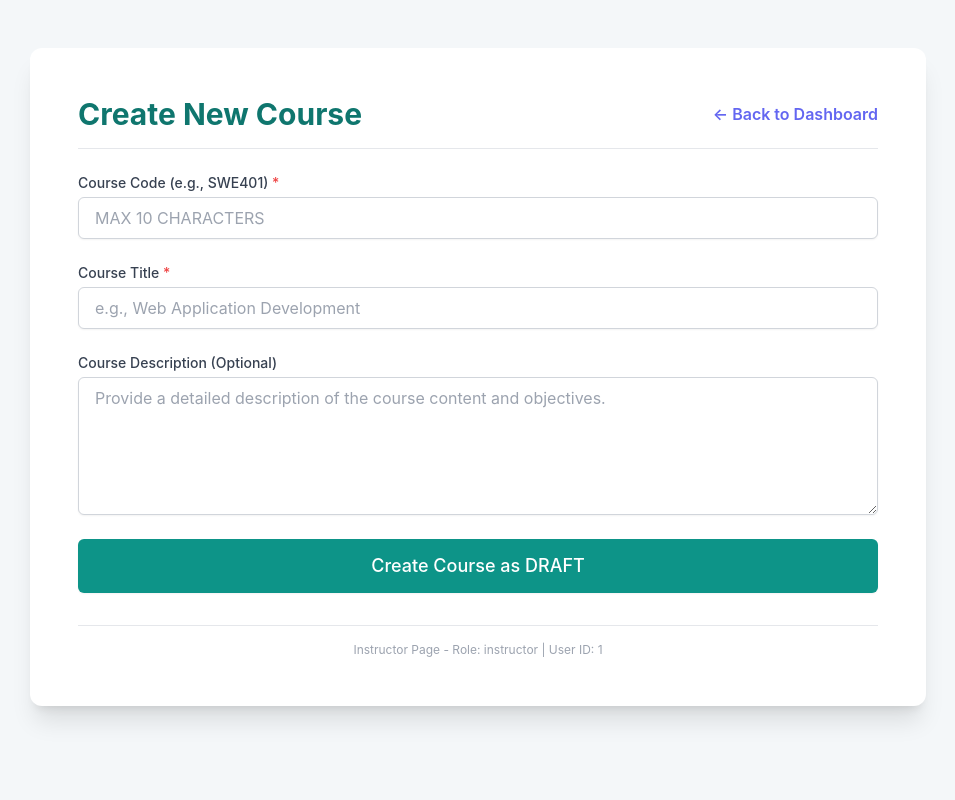
After one commit to kazihalim00/skillpath-lms, a PHP site: page /instructor_course_create.php in a window 1280 px wide. The commit adds this page. Shown: the whole page, without its empty margins (162-1117 px from the left). Run offline with PHP 8.4, Linux system fonts and the light colour scheme; the visitor is signed in with stand-in values (Sample User, id 1); some libraries are stand-ins or nearby versions.

```diff
--- a/admin_dashboard.php
+++ b/admin_dashboard.php
@@ -4,7 +4,6 @@
  * * This is the secure landing page for Admin users.
  */
 
-// Start a session to access user login information
 session_start();
 
 // Check if the user is NOT logged in or if their role is NOT 'admin'
--- /dev/null
+++ b/instructor_course_create.php
@@ -0,0 +1,176 @@
+<?php
+/**
+ * SkillPath Project: Instructor Course Creation Page
+ *
+ * This page contains the form for creating a new course and the logic
+ * to insert the new course into the 'courses' table.
+ */
+
+session_start();
+
+// Include the database configuration file (needed for DB_HOST, DB_USER, etc.)
+require_once 'db_config.php';
+
+// Security Check: Must be logged in and the role must be 'instructor'
+if (!isset($_SESSION['user_id']) || $_SESSION['user_role'] !== 'instructor') {
+    session_unset();
+    session_destroy();
+    header("Location: login.html?status=error&message=Access%20Denied.%20Please%20log%20in%20as%20an%20Instructor.");
+    exit();
+}
+
+$user_id = $_SESSION['user_id'];
+$message = null;
+$message_type = null;
+
+// --- STEP 1: Process Form Submission ---
+if ($_SERVER["REQUEST_METHOD"] == "POST") {
+
+    // Sanitize and retrieve form data
+    $course_code = strtoupper(trim($_POST['course_code']));
+    $title = trim($_POST['title']);
+    $description = trim($_POST['description']);
+    $status = 'draft'; // New courses start as a draft by default
+
+    // Validate essential fields
+    if (empty($course_code) || empty($title)) {
+        $message = "Course Code and Title are required fields.";
+        $message_type = "error";
+    } else {
+        // Connect to the database
+        $conn = new mysqli(DB_HOST, DB_USER, DB_PASSWORD, DB_NAME, DB_PORT);
+
+        if ($conn->connect_error) {
+            $message = "Database connection failed: " . $conn->connect_error;
+            $message_type = "error";
+        } else {
+            // Check if the course code already exists
+            $check_sql = "SELECT id FROM courses WHERE course_code = ?";
+            $check_stmt = $conn->prepare($check_sql);
+            $check_stmt->bind_param("s", $course_code);
+            $check_stmt->execute();
+            $check_result = $check_stmt->get_result();
+
+            if ($check_result->num_rows > 0) {
+                $message = "Error: A course with this code already exists. Please choose a unique code.";
+                $message_type = "error";
+            } else {
+                // Insert the new course into the database
+                $insert_sql = "INSERT INTO courses (course_code, title, description, instructor_id, status) VALUES (?, ?, ?, ?, ?)";
+                $insert_stmt = $conn->prepare($insert_sql);
+                // The 'sssis' refers to string, string, string, integer (for user_id), string
+                $insert_stmt->bind_param("sssis", $course_code, $title, $description, $user_id, $status);
+
+                if ($insert_stmt->execute()) {
+                    // --- SUCCESS REDIRECT FIX ---
+                    header("Location: instructor_course_create.php?status=success&code=" . urlencode($course_code));
+                    exit();
+
+                } else {
+                    $message = "Error creating course: " . $conn->error;
+                    $message_type = "error";
+                }
+                $insert_stmt->close();
+            }
+            $check_stmt->close();
+            $conn->close();
+        }
+    }
+}
+
+// --- STEP 2: Handle Success Message on Page Load (via URL parameter) ---
+if (isset($_GET['status']) && $_GET['status'] === 'success') {
+    $code = htmlspecialchars($_GET['code'] ?? 'Course');
+    $message = "Success! Course '{$code}' created and saved as DRAFT.";
+    $message_type = "success";
+}
+
+$user_name = $_SESSION['user_name'];
+?>
+<!DOCTYPE html>
+<html lang="en">
+
+<head>
+    <meta charset="UTF-8">
+    <meta name="viewport" content="width=device-width, initial-scale=1.0">
+    <title>Create Course | SkillPath</title>
+    <script src="https://cdn.tailwindcss.com"></script>
+    <style>
+        body {
+            font-family: 'Inter', sans-serif;
+            background-color: #f4f7f9;
+        }
+    </style>
+</head>
+
+<body class="min-h-screen flex flex-col items-center p-4">
+
+    <div class="w-full max-w-4xl bg-white shadow-xl rounded-xl p-8 md:p-12 mt-8">
+        <div class="flex justify-between items-center border-b pb-4 mb-6">
+            <h1 class="text-3xl font-bold text-teal-700">
+                Create New Course
+            </h1>
+            <a href="instructor_dashboard.php" class="text-indigo-500 hover:text-indigo-700 font-semibold">
+                &larr; Back to Dashboard
+            </a>
+        </div>
+
+        <?php if ($message): ?>
+            <div
+                class="p-4 mb-4 rounded-lg flex justify-between items-center <?php echo $message_type === 'success' ? 'bg-green-100 text-green-700 border border-green-300' : 'bg-red-100 text-red-700 border border-red-300'; ?>">
+                <span class="font-medium"><?php echo htmlspecialchars($message); ?></span>
+                <?php if ($message_type === 'success'): ?>
+                    <a href="instructor_course_list.php"
+                        class="bg-teal-500 text-white text-sm py-1 px-3 rounded hover:bg-teal-600 transition duration-150">
+                        View All Courses
+                    </a>
+                <?php endif; ?>
+            </div>
+        <?php endif; ?>
+
+        <form method="POST" action="instructor_course_create.php" class="space-y-6">
+
+            <div>
+                <label for="course_code" class="block text-sm font-medium text-gray-700 mb-1">Course Code (e.g., SWE401)
+                    <span class="text-red-500">*</span></label>
+                <input type="text" id="course_code" name="course_code" required maxlength="10"
+                    value="<?php echo htmlspecialchars($_POST['course_code'] ?? ''); ?>"
+                    class="mt-1 block w-full px-4 py-2 border border-gray-300 rounded-md shadow-sm focus:ring-teal-500 focus:border-teal-500 uppercase transition duration-150"
+                    placeholder="MAX 10 CHARACTERS">
+            </div>
+
+            <div>
+                <label for="title" class="block text-sm font-medium text-gray-700 mb-1">Course Title <span
+                        class="text-red-500">*</span></label>
+                <input type="text" id="title" name="title" required
+                    value="<?php echo htmlspecialchars($_POST['title'] ?? ''); ?>"
+                    class="mt-1 block w-full px-4 py-2 border border-gray-300 rounded-md shadow-sm focus:ring-teal-500 focus:border-teal-500 transition duration-150"
+                    placeholder="e.g., Web Application Development">
+            </div>
+
+            <div>
+                <label for="description" class="block text-sm font-medium text-gray-700 mb-1">Course Description
+                    (Optional)</label>
+                <textarea id="description" name="description" rows="5"
+                    class="mt-1 block w-full px-4 py-2 border border-gray-300 rounded-md shadow-sm focus:ring-teal-500 focus:border-teal-500 transition duration-150"
+                    placeholder="Provide a detailed description of the course content and objectives."><?php echo htmlspecialchars($_POST['description'] ?? ''); ?></textarea>
+            </div>
+
+            <div>
+                <button type="submit"
+                    class="w-full py-3 px-4 border border-transparent rounded-md shadow-sm text-lg font-medium text-white bg-teal-600 hover:bg-teal-700 focus:outline-none focus:ring-2 focus:ring-offset-2 focus:ring-teal-500 transition duration-150">
+                    Create Course as DRAFT
+                </button>
+            </div>
+        </form>
+
+        <div class="mt-8 text-center text-gray-400 text-xs border-t pt-4">
+            <p>Instructor Page - Role: <?php echo $_SESSION['user_role']; ?> | User ID:
+                <?php echo $_SESSION['user_id']; ?>
+            </p>
+        </div>
+    </div>
+
+</body>
+
+</html>
--- a/instructor_dashboard.php
+++ b/instructor_dashboard.php
@@ -85,5 +85,4 @@ $user_name = $_SESSION['user_name'];
         </div>
     </div>
 </body>
-
 </html>
--- a/student_dashboard.php
+++ b/student_dashboard.php
@@ -78,4 +78,5 @@ $user_name = $_SESSION['user_name'];
         </div>
     </div>
 </body>
+
 </html>
```
Also changed, not shown: ourse_oversight.php (added, +30 -0 lines), system_reports.php (added, +29 -0 lines), user_management.php (added, +31 -0 lines).
